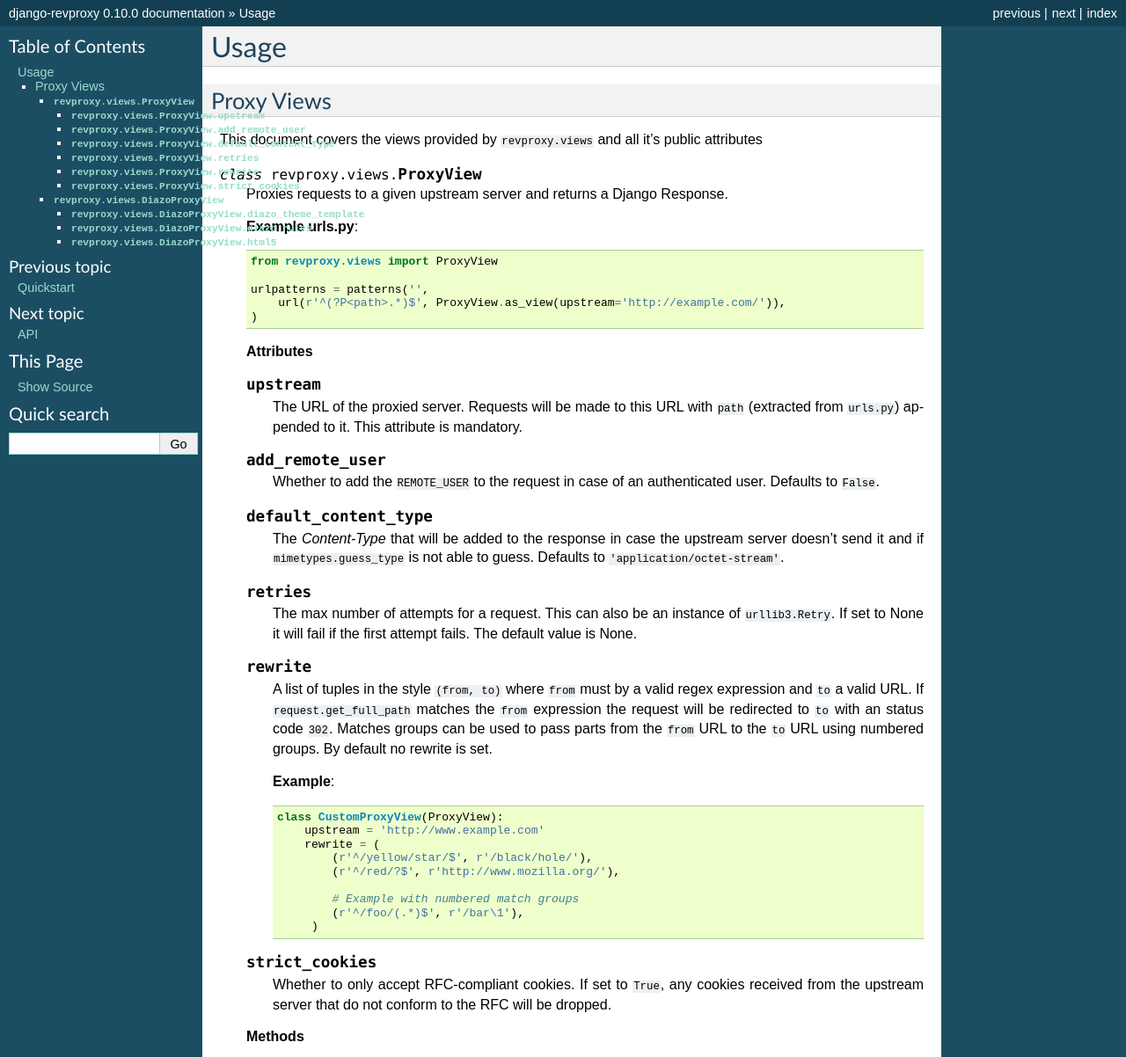
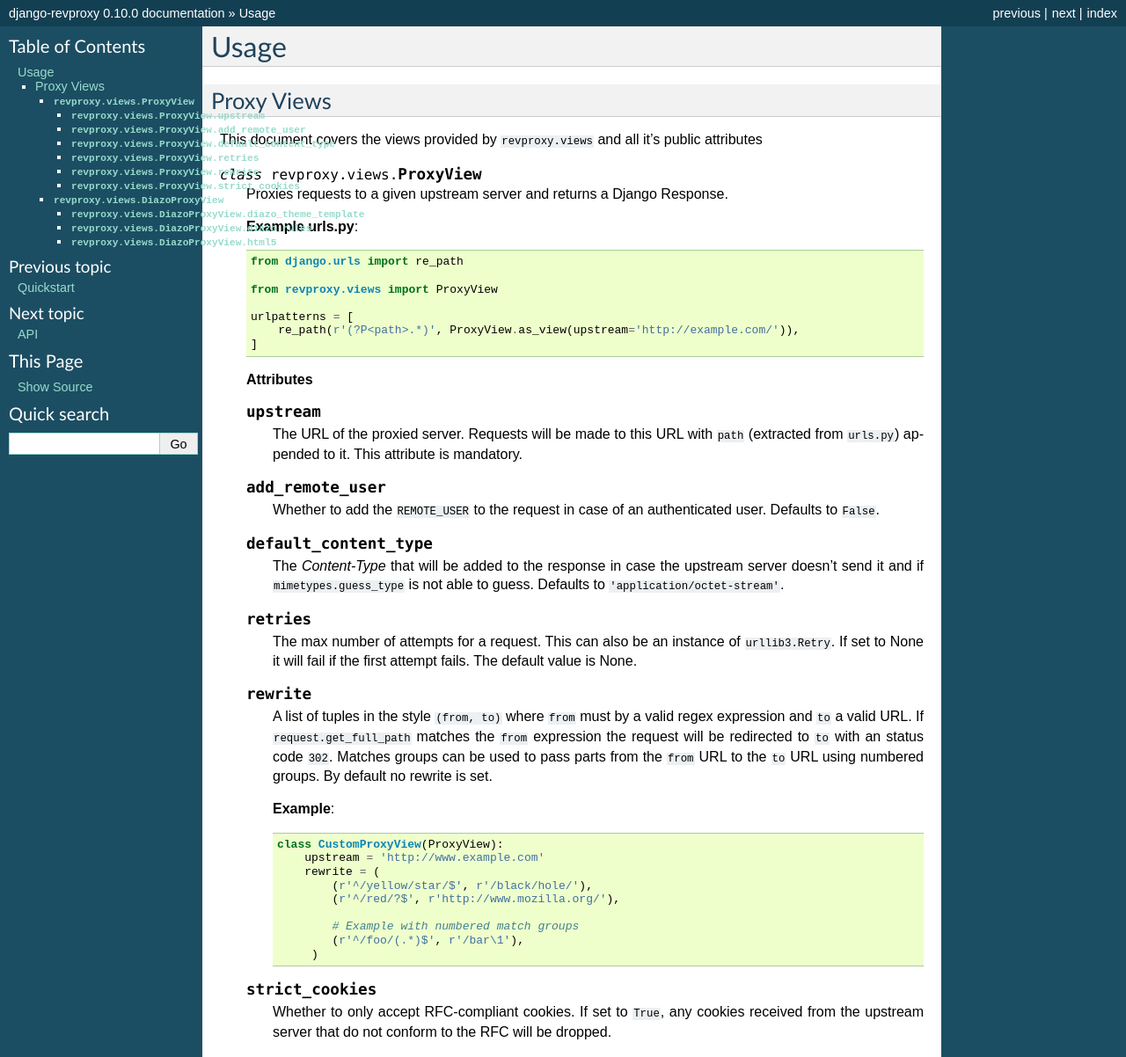
Before and after one commit to jazzband/django-revproxy, a Sphinx documentation site: the page built from docs/proxyview.rst, in a window 1280 px wide and 1400 px high, cut to the strip 0-1202 px from the top of the window. Shown: the whole strip at 88% size. Built offline with Sphinx 7.4.7, drawn with Linux system fonts in a browser that asks for light colours; formulas are drawn with MathJax 3; some of the changed text lies outside the part shown.

Commit message:
Update quickstart.rst for recent Django urlpatterns.
    As of Django 2, the urls.py uses a simple list for the URL patterns.

    See https://docs.djangoproject.com/en/2.2/topics/http/urls/

```diff
--- a/docs/proxyview.rst
+++ b/docs/proxyview.rst
@@ -15,11 +15,13 @@
 
     **Example urls.py**::
 
+        from django.urls import re_path
+
         from revproxy.views import ProxyView
 
-        urlpatterns = patterns('',
-            url(r'^(?P<path>.*)$', ProxyView.as_view(upstream='http://example.com/')),
-        )
+        urlpatterns = [
+            re_path(r'(?P<path>.*)', ProxyView.as_view(upstream='http://example.com/')),
+        ]
 
 
     **Attributes**
@@ -109,6 +111,8 @@
 
     **Example urls.py**::
 
+        from django.urls import re_path
+
         from revproxy.views import DiazoProxyView
 
         proxy_view = DiazoProxyView.as_view(
@@ -117,9 +121,9 @@
             diazo_theme_template='base.html',
         )
 
-        urlpatterns = patterns('',
-            url(r'^(?P<path>.*)$', proxy_view),
-        )
+        urlpatterns = [
+            re_path(r'(?P<path>.*)', proxy_view),
+        ]
 
 
     **Example base.html**
@@ -185,6 +189,7 @@
 
        See the example bellow::
 
+          from django.urls import re_path
 
           from revproxy.views import DiazoProxyView
 
@@ -199,9 +204,9 @@
 
 
           # urls.py
-          urlpatterns = patterns('',
-              url(r'^(?P<path>.*)$', proxy_view),
-          )
+          urlpatterns = [
+              re_path(r'(?P<path>.*)', proxy_view),
+          ]
 
 
        And than the data will be available in the template as follow:
```
Also changed, not shown: docs/quickstart.rst (+8 -6 lines).
